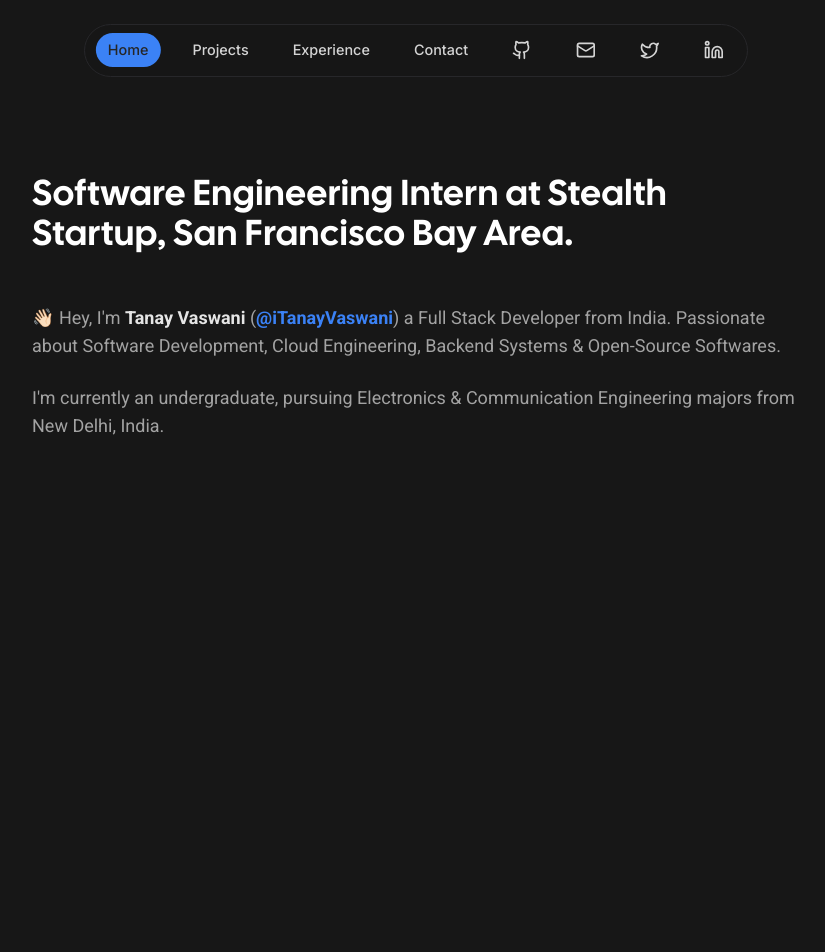
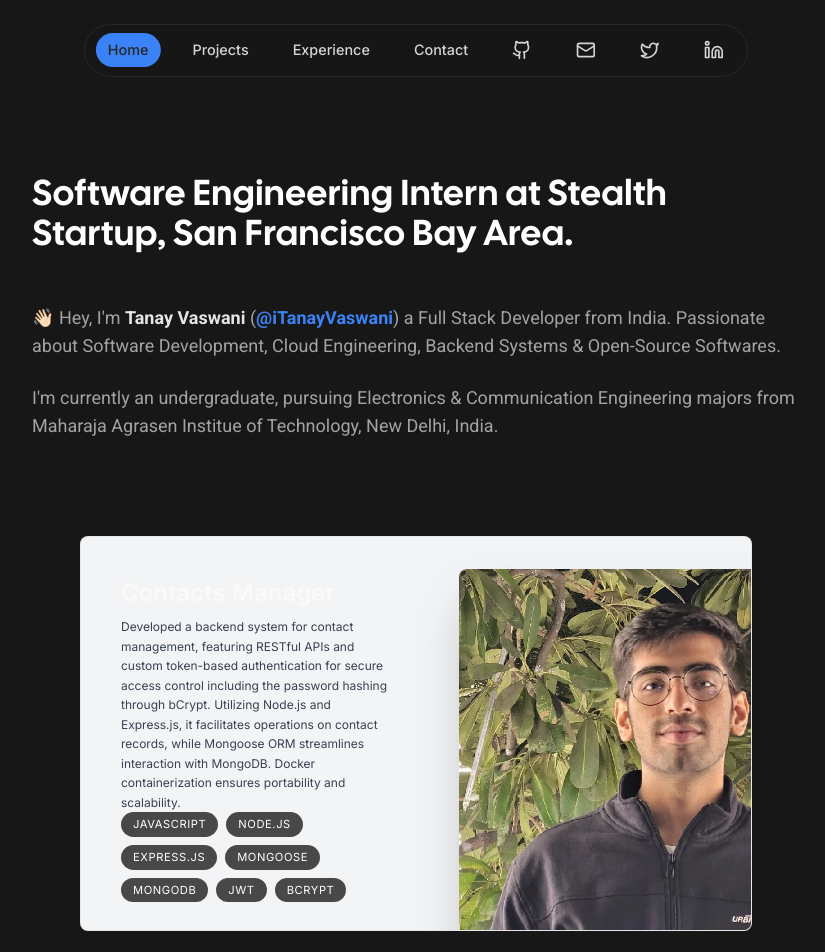
Before and after one commit to tanayvaswani/tanayvaswani-portfolio, a Next.js app: page / in a window 1280 px wide. Shown: the top 952 px of the page, without its empty margins (224-1049 px from the left). Before the commit the page ends 800 px from the top, so only its background shows below. Built offline with nearby package versions, Linux system fonts and the light colour scheme.

Commit message:
feat: projects section

```diff
--- a/app/(landing)/page.tsx
+++ b/app/(landing)/page.tsx
@@ -1,9 +1,11 @@
 import HeroSection from "@/components/hero/hero-section";
+import ProjectSection from "@/components/projects/project-section";
 
 export default function Home() {
   return (
     <main>
       <HeroSection />
+      <ProjectSection />
     </main>
   );
 }
--- a/components/hero/hero-section.tsx
+++ b/components/hero/hero-section.tsx
@@ -65,7 +65,8 @@ const HeroSection = () => {
         transition={{ ease: "easeOut", duration: 2 }}
       >
         I&apos;m currently an undergraduate, pursuing Electronics &
-        Communication Engineering majors from New Delhi, India.
+        Communication Engineering majors from Maharaja Agrasen Institue of
+        Technology, New Delhi, India.
       </motion.p>
     </div>
   );
--- /dev/null
+++ b/components/projects/project-card.tsx
@@ -0,0 +1,60 @@
+"use client";
+
+import React from "react";
+import Image from "next/image";
+import type { projectData } from "./project-content";
+
+type ProjectCardProps = projectData;
+
+const ProjectCard = ({
+  title,
+  description,
+  tags,
+  imageUrl,
+}: ProjectCardProps) => {
+  return (
+    <div className="group mb-3 sm:mb-8">
+      <section className="bg-gray-100 max-w-[42rem] border border-black/5 overflow-hidden sm:pr-8 relative sm:min-h-[20rem] group-even:pl-8 hover:bg-gray-200 transition rounded-lg">
+        <div className="pt-4 pb-7 px-5 sm:pl-10 sm:pr-2 sm:pt-10 sm:max-w-[50%] flex flex-col h-full group-even:ml-[18rem] ">
+          <h3 className="text-2xl font-semibold">{title}</h3>
+
+          <p className="mt-2 text-xs leading-relaxed text-gray-700">
+            {description}
+          </p>
+
+          <ul className="flex flex-wrap gap-2 mt-auto">
+            {tags.map((tag, index) => (
+              <li
+                className="bg-black/[0.7] px-3 py-1 text-[0.7rem] uppercase tracking-wider text-white rounded-full"
+                key={index}
+              >
+                {tag}
+              </li>
+            ))}
+          </ul>
+        </div>
+
+        <Image
+          src={imageUrl}
+          alt="project-card-image"
+          quality={95}
+          className="absolute top-8 -right-40 w-[28.25rem] rounded-t-lg shadow-2xl
+                    transition
+                    group-hover:scale-[1.04]
+                    group-hover:-translate-x-3
+                    group-hover:translate-y-3
+                    group-hover:-rotate-2
+
+                    group-even:group-hover:translate-x-3
+                    group-even:group-hover:-translate-y-3
+                    group-even:group-hover:rotate-2
+
+                    group-even:right-[initial]
+                    group-even:-left-40"
+        />
+      </section>
+    </div>
+  );
+};
+
+export default ProjectCard;
--- /dev/null
+++ b/components/projects/project-content.tsx
@@ -0,0 +1,79 @@
+import { StaticImageData } from "next/image";
+import tanay from "@/public/tanay.jpeg";
+
+export type projectData = {
+  title: string;
+  description: string;
+  tags: string[];
+  imageUrl: string | StaticImageData;
+};
+
+export const projectsContent: projectData[] = [
+  {
+    title: "Contacts Manager",
+    description:
+      "Developed a backend system for contact management, featuring RESTful APIs and custom token-based authentication for secure access control including the password hashing through bCrypt. Utilizing Node.js and Express.js, it facilitates operations on contact records, while Mongoose ORM streamlines interaction with MongoDB. Docker containerization ensures portability and scalability.",
+    tags: [
+      "Javascript",
+      "Node.js",
+      "Express.js",
+      "Mongoose",
+      "MongoDB",
+      "JWT",
+      "bCrypt",
+    ],
+    imageUrl: tanay,
+  },
+  {
+    title: "Contacts Manager",
+    description:
+      "Developed a backend system for contact management, featuring RESTful APIs and custom token-based authentication for secure access control including the password hashing through bCrypt. Utilizing Node.js and Express.js, it facilitates operations on contact records, while Mongoose ORM streamlines interaction with MongoDB. Docker containerization ensures portability and scalability.",
+    tags: [
+      "Javascript",
+      "Node.js",
+      "Express.js",
+      "Mongoose",
+      "MongoDB",
+      "JWT",
+      "bCrypt",
+    ],
+    imageUrl: tanay,
+  },
+  {
+    title: "Contacts Manager",
+    description:
+      "Developed a backend system for contact management, featuring RESTful APIs and custom token-based authentication for secure access control including the password hashing through bCrypt. Utilizing Node.js and Express.js, it facilitates operations on contact records, while Mongoose ORM streamlines interaction with MongoDB. Docker containerization ensures portability and scalability.",
+    tags: [
+      "Javascript",
+      "Node.js",
+      "Express.js",
+      "Mongoose",
+      "MongoDB",
+      "JWT",
+      "bCrypt",
+    ],
+    imageUrl: tanay,
+  },
+  {
+    title: "Contacts Manager",
+    description:
+      "Developed a backend system for contact management, featuring RESTful APIs and custom token-based authentication for secure access control including the password hashing through bCrypt. Utilizing Node.js and Express.js, it facilitates operations on contact records, while Mongoose ORM streamlines interaction with MongoDB. Docker containerization ensures portability and scalability.",
+    tags: [
+      "Javascript",
+      "Node.js",
+      "Express.js",
+      "Mongoose",
+      "MongoDB",
+      "JWT",
+      "bCrypt",
+    ],
+    imageUrl: tanay,
+  },
+];
+
+// {
+//     title: "",
+//     description: "",
+//     tags: [""],
+//     imageUrl: "",
+//   },
--- /dev/null
+++ b/components/projects/project-section.tsx
@@ -0,0 +1,24 @@
+import ProjectCard from "./project-card";
+import { projectsContent } from "./project-content";
+
+const ProjectSection = () => {
+  return (
+    <div className="my-24 w-full">
+      <ul className="flex flex-col items-center justify-center w-full">
+        {projectsContent.map((card, idx) => {
+          return (
+            <ProjectCard
+              title={card.title}
+              description={card.description}
+              imageUrl={card.imageUrl}
+              tags={card.tags}
+              key={idx}
+            />
+          );
+        })}
+      </ul>
+    </div>
+  );
+};
+
+export default ProjectSection;
```
